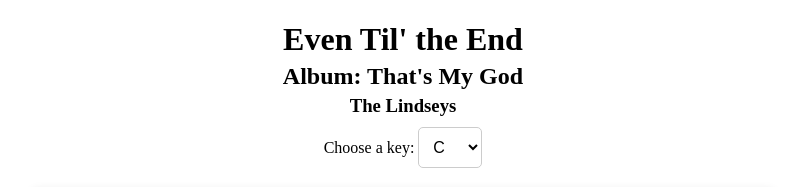
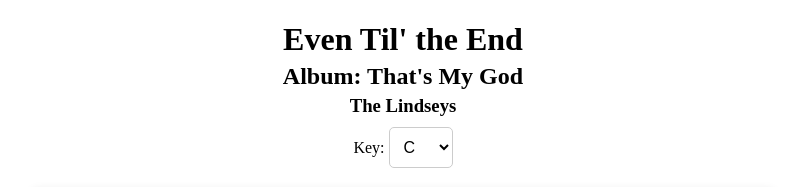
Before and after one commit to lukewdavis/songlibrary, a plain HTML site: page songs/EvenTilTheEnd.html in a window 1280 px wide. Shown: the top 187 px of the page, without its empty margins (237-1042 px from the left). Drawn offline with Linux system fonts and the light colour scheme.

Commit message:
Update EvenTilTheEnd.html

```diff
--- a/songs/EvenTilTheEnd.html
+++ b/songs/EvenTilTheEnd.html
@@ -13,7 +13,7 @@
     <h3 style="text-align: center; margin-top: 5px; margin-bottom: 10px;">The Lindseys</h3>
 
     <div class="dropdown-container">
-        <label for="key-select">Choose a key:</label>
+        <label for="key-select">Key:</label>
         <select id="key-select" onchange="changeKey()">
             <option value="C">C</option>
             <option value="C#">C#</option>
```
